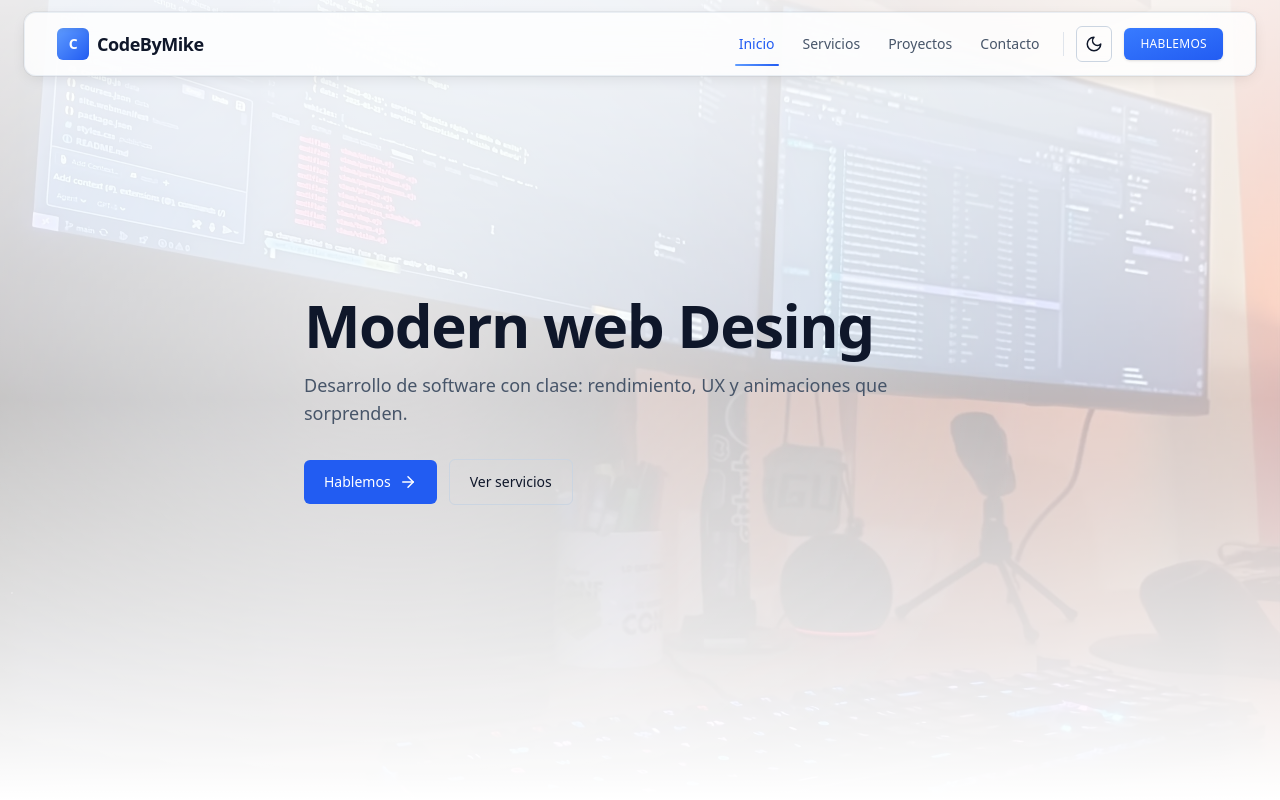
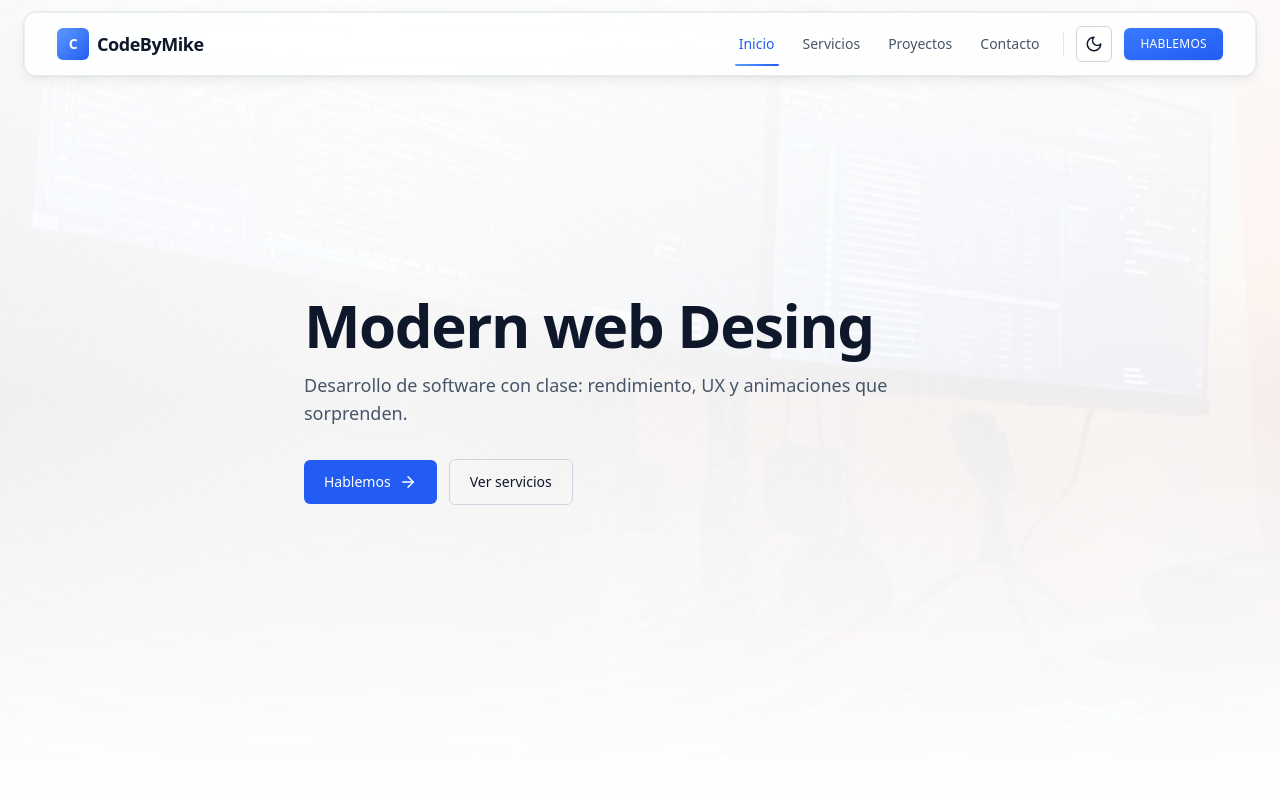
Before and after one commit to mikerb95/codebymike, a Next.js app: page / in a window 1280 px wide. Shown: the top 800 px of the page. Built offline with nearby package versions, Linux system fonts and the light colour scheme; a web font is replaced by a local one.

Commit message:
feat: add opacity to background image for improved visual clarity

```diff
--- a/src/app/page.tsx
+++ b/src/app/page.tsx
@@ -13,7 +13,7 @@
   <section className="relative overflow-hidden min-h-[100dvh] flex items-center">
           <div className="absolute inset-0 -z-10">
             <div
-              className="absolute inset-0 bg-cover bg-center"
+              className="absolute inset-0 bg-cover bg-center opacity-25 dark:opacity-20"
               style={{ backgroundImage: `url(${bg.src})` }}
             />
             <div className="absolute inset-0 bg-gradient-to-b from-white/90 via-white/70 to-white dark:from-[#0b0f14]/95 dark:via-[#0b0f14]/85 dark:to-[#0b0f14]" />
```
